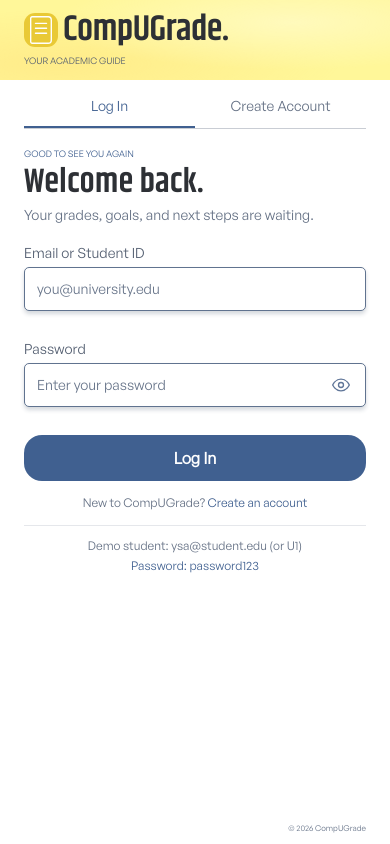
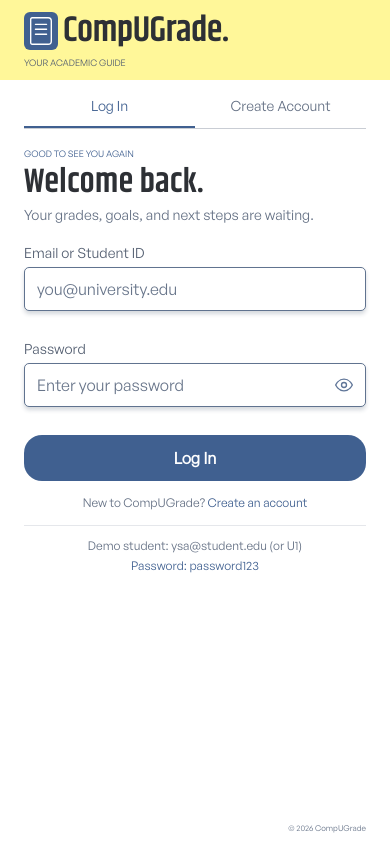
Before and after one commit to UIC-CCS-WEB-DEVELOPMENT-2026-2027/grade-compute, a React (Vite) app: page / in a window 390 px wide. Built offline with nearby package versions, Linux system fonts and the light colour scheme.

Commit message:
Fixed authentication bugs and improve mobile UX

```diff
--- a/src/pages/auth/LoginRegister.css
+++ b/src/pages/auth/LoginRegister.css
@@ -15,10 +15,10 @@
 .auth-brand { display: flex; align-items: center; gap: 5px; width: fit-content; }
 .auth-brand strong { font: 600 36px/1 'Khand', sans-serif; letter-spacing: -.6px; }
 .brand-dot { color: var(--auth-primary); font: inherit; letter-spacing: 0; }
-.brand-icon { display: grid; place-items: center; width: 34px; height: 38px; border-radius: 6px; background: var(--auth-primary); }
+.auth-page .brand-icon { display: grid; place-items: center; width: 34px; height: 38px; border-radius: 6px; background: var(--auth-primary); }
 .brand-icon img { display: block; width: 22.4px; height: 27.4px; }
 .hero-content { position: relative; width: min(560px, calc(100% - 86px)); margin: 40px 0 0 86px; }
-.eyebrow { margin: 0; color: #596a81; font-size: 10px; line-height: 14px; letter-spacing: 1.1px; }
+.auth-page .eyebrow { margin: 0; color: #596a81; font-size: 10px; line-height: 14px; letter-spacing: 1.1px; }
 .hero-content h1 { margin: 0; color: var(--auth-ink); font: 600 52px/.96 'Khand', sans-serif; letter-spacing: -.6px; }
 .hero-subtitle { display: none; }
 .hero-points { display: flex; flex-wrap: wrap; gap: 12px; margin-top: 10px; color: #535e70; font-size: 9px; line-height: 14px; }
@@ -366,32 +366,13 @@
 
 /* Hero-only ambient effects stay behind the content and never affect layout. */
 .auth-page .auth-hero { isolation: isolate; }
-.auth-page .auth-hero::before {
-  position: absolute;
-  z-index: -1;
-  inset: 0;
-  pointer-events: none;
-  content: '';
-  background:
-    radial-gradient(ellipse at 75% 28%, #ffffff 0%, #ffffff00 58%),
-    radial-gradient(ellipse at 15% 80%, #ffd76d 0%, #ffd76d00 60%);
-  animation: auth-hero-glow 7s ease-in-out infinite;
-}
 .auth-page .auth-hero .preview-scene {
   animation: auth-hero-float 6s 800ms ease-in-out infinite;
 }
 .auth-page .auth-hero .sparkle { animation-duration: 5s; animation-iteration-count: infinite; }
-@keyframes auth-hero-glow {
-  0%, 100% { opacity: .12; }
-  50% { opacity: .7; }
-}
 @keyframes auth-hero-float {
   0%, 100% { transform: translateY(0); }
   50% { transform: translateY(-7px); }
-}
-@media (prefers-reduced-motion: reduce) {
-  /* Opacity changes preserve an ambient effect without moving the artwork. */
-  .auth-page .auth-hero::before { animation: auth-hero-glow 7s ease-in-out infinite !important; }
 }
 
 /* Separate hover growth from the load animation so both can run together. */
@@ -419,3 +400,14 @@
     transition: transform 850ms cubic-bezier(.2, .7, .2, 1), filter 650ms ease !important;
   }
 }
+/* Keep mobile input text readable without triggering automatic input zoom. */
+@media (max-width: 760px) {
+  .auth-page .auth-field input,
+  .auth-page .auth-input-wrap input { font-size: 16px; }
+  .auth-page .visibility-button { right: 0; width: 44px; height: 44px; }
+  .auth-page .auth-input-wrap input { padding-right: 48px; }
+}
+/* Let short landscape screens scroll with both panel backgrounds intact. */
+@media (min-width: 761px) and (max-height: 540px) {
+  .auth-page { height: auto; min-height: 100svh; }
+}
--- a/src/pages/auth/LoginRegister.jsx
+++ b/src/pages/auth/LoginRegister.jsx
@@ -1,5 +1,5 @@
 import { useState } from 'react';
-import { useNavigate } from 'react-router-dom';
+import { useLocation, useNavigate } from 'react-router-dom';
 import { getDb, saveDb } from '../../utils/db';
 import documentIcon from '../../assets/document-icon.svg';
 import graduationCap from '../../assets/graduation-cap.svg';
@@ -141,7 +141,7 @@ function PasswordField({ id, label, value, onChange, visible, onToggle, error, i
           className={error ? 'has-error' : undefined} aria-invalid={Boolean(error)}
           aria-describedby={error ? `${id}-error` : undefined} />
         <button type="button" className="visibility-button" aria-label={(visible ? 'Hide ' : 'Show ') + (id === 'confirmPassword' ? 'confirmed password' : 'password')}
-          title={visible ? 'Hide password' : 'Show password'} aria-controls={id} aria-pressed={visible} onClick={onToggle}>
+          title={(visible ? 'Hide ' : 'Show ') + (id === 'confirmPassword' ? 'confirmed password' : 'password')} aria-controls={id} aria-pressed={visible} onClick={onToggle}>
           <svg className="visibility-icon" viewBox="0 0 24 24" fill="none" stroke="currentColor" strokeWidth="1.6"
             strokeLinecap="round" strokeLinejoin="round" aria-hidden="true" focusable="false">
             <path d="M2 12s3.5-7 10-7 10 7 10 7-3.5 7-10 7S2 12 2 12Z" />
@@ -160,6 +160,7 @@ function PasswordField({ id, label, value, onChange, visible, onToggle, error, i
 
 export default function LoginRegister() {
   const navigate = useNavigate();
+  const location = useLocation();
   const [activeTab, setActiveTab] = useState('login');
   const [fullName, setFullName] = useState('');
   const [registrationRole, setRegistrationRole] = useState('student');
@@ -226,6 +227,19 @@ export default function LoginRegister() {
       setErrorMessage('Account data is unavailable. Refresh and try again.');
       return;
     }
+    if (database.users.some((account) => !account || typeof account !== 'object' || typeof account.id !== 'string')) {
+      setErrorMessage('Saved account data is incomplete. Please contact your project administrator.');
+      return;
+    }
+    const clearPreviousSession = () => {
+      try {
+        localStorage.removeItem('activeUserId');
+        return true;
+      } catch {
+        setErrorMessage('The previous sign-in could not be cleared. Check browser storage and try again.');
+        return false;
+      }
+    };
     let user;
     if (isRegister) {
       const registration = registerAccount(database, fields);
@@ -240,6 +254,7 @@ export default function LoginRegister() {
         return;
       }
       if (user.role === 'professor') {
+        if (!clearPreviousSession()) return;
         changeAuthMode('login');
         setIdentifier(user.email);
         setInfoMessage('Professor account created. Your workspace is coming soon.');
@@ -254,6 +269,7 @@ export default function LoginRegister() {
       }
       user = authentication.user;
       if (user.role !== 'student') {
+        if (!clearPreviousSession()) return;
         setInfoMessage(user.role === 'professor'
           ? 'Login verified. The Professor Workspace is coming soon.'
           : 'Login verified. This workspace is not available yet.');
@@ -268,7 +284,11 @@ export default function LoginRegister() {
       } else setErrorMessage('Sign-in could not be saved. Check browser storage and try again.');
       return;
     }
-    navigate('/student/dashboard');
+    const requestedPath = location.state?.from;
+    const destination = !isRegister && typeof requestedPath === 'string'
+      && (requestedPath === '/settings' || requestedPath.startsWith('/student/'))
+      ? requestedPath : '/student/dashboard';
+    navigate(destination, { replace: true });
   };
   return (
     <main className={`auth-page${isRegister ? ' is-register' : ''}`}>
--- a/src/utils/db.js
+++ b/src/utils/db.js
@@ -10,6 +10,7 @@ export const DB_UPDATED_EVENT = 'compugrade-db-updated';
  * ONLY if it doesn't already exist.
  */
 export const initializeDatabase = () => {
+  try {
     const existingData = localStorage.getItem(DB_KEY);
     if (!existingData) {
       localStorage.setItem(DB_KEY, JSON.stringify(mockData));
@@ -17,25 +18,32 @@ export const initializeDatabase = () => {
       return;
     }
     getDb(); // upgrades data saved in an older format
+  } catch {
+    // Keep authentication available when browser storage is blocked.
+    // Do not replace or erase existing data.
+  }
 };
-
 /**
  * Retrieves the entire database state.
  * Use this in your React components to read data.
  */
 export const getDb = () => {
+  try {
     const data = localStorage.getItem(DB_KEY);
     if (!data) return null;
 
     const parsed = JSON.parse(data);
     if (!needsMigration(parsed)) return parsed;
 
-  // Data saved in an older format: upgrade it once and save it back.
+    // Upgrade only valid older data, preserving the stored copy on failure.
     const upgraded = migrateDb(parsed);
     localStorage.setItem(DB_KEY, JSON.stringify(upgraded));
     return upgraded;
+  } catch {
+    // The login page can report unavailable data instead of a blank screen.
+    return null;
+  }
 };
-
 /**
  * Overwrites the local storage with new data.
  * Use this whenever a user adds a class, types a score, etc.
```
Lines whose indentation alone changed are shown as unchanged.
